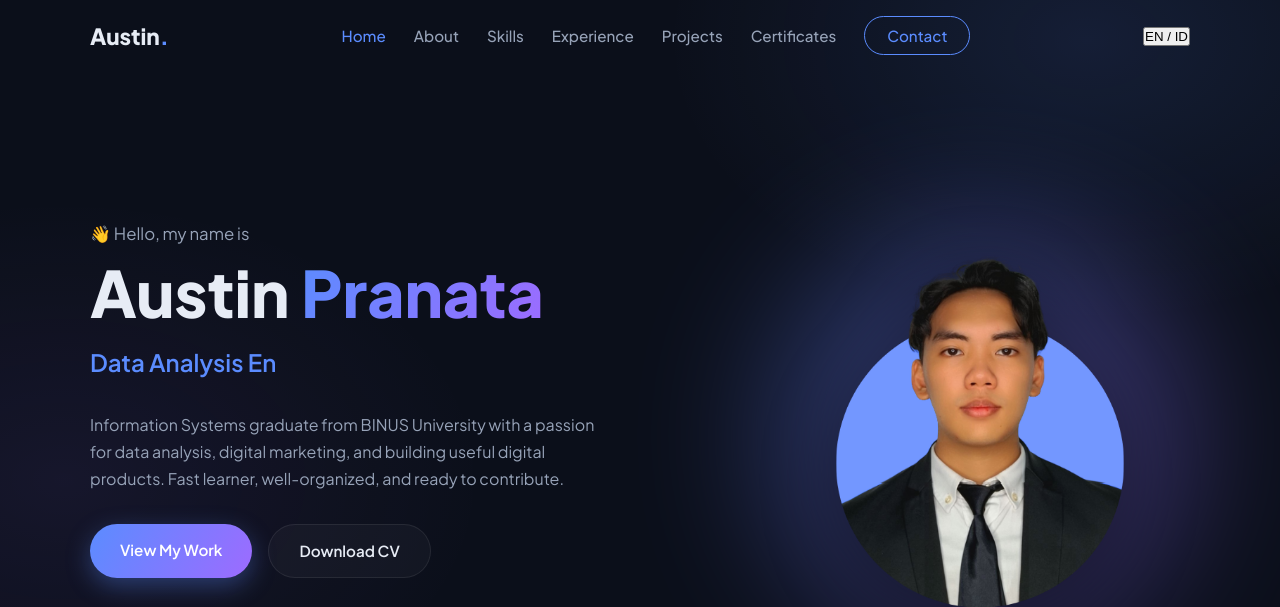
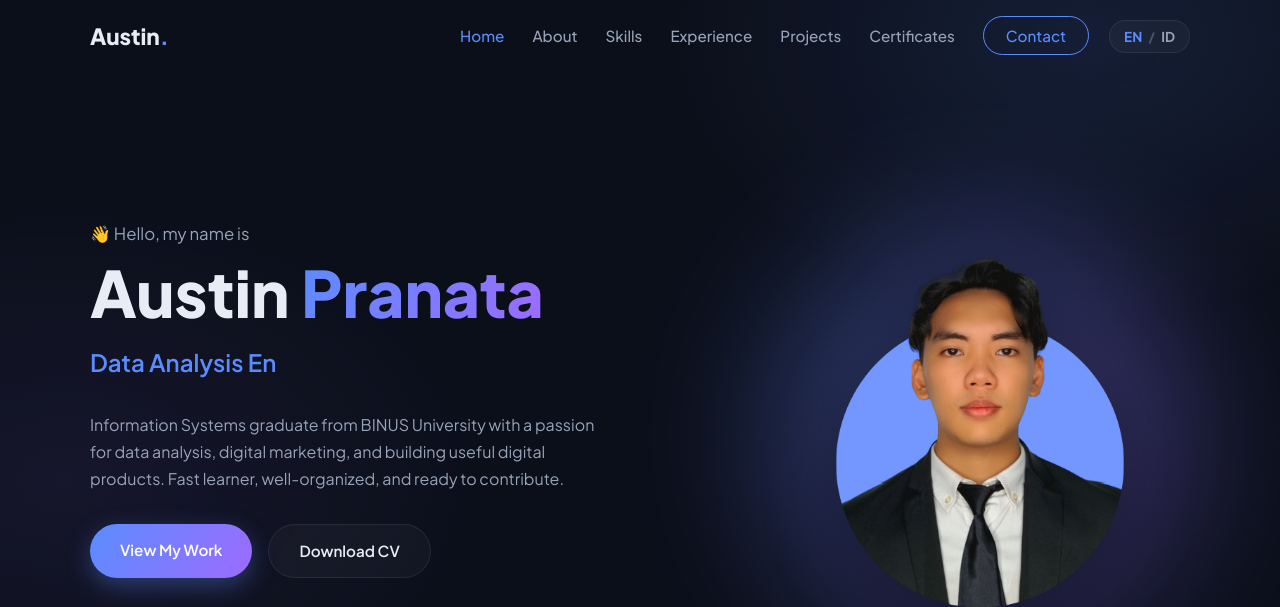
Before and after one commit to austinpranata/portfolio, a plain HTML site: page index.html in a window 1280 px wide. Shown: the top 607 px of the page. Drawn offline with Linux system fonts and the light colour scheme.

Commit message:
Add files via upload

```diff
--- a/style.css
+++ b/style.css
@@ -217,7 +217,7 @@ ul {
   height: var(--navbar-height);
   display: flex;
   align-items: center;
-  justify-content: space-between;
+  gap: 20px;
 }
 
 .logo {
@@ -229,6 +229,7 @@ ul {
   display: flex;
   align-items: center;
   gap: 28px;
+  margin-left: auto;   /* pushes the menu + buttons to the right side */
 }
 
 .nav-link {
@@ -259,6 +260,37 @@ ul {
 .nav-link-button.active {
   background: var(--color-accent);
   color: #ffffff;
+}
+
+/* Language switcher (EN / ID) */
+.lang-toggle {
+  display: flex;
+  align-items: center;
+  gap: 6px;
+  padding: 7px 14px;
+  border: 1px solid var(--color-border);
+  border-radius: var(--radius-button);
+  background: rgba(255, 255, 255, 0.03);
+  font-family: inherit;
+  font-size: 0.85rem;
+  font-weight: 700;
+  color: var(--color-text-muted);
+  cursor: pointer;
+  transition: var(--transition-smooth);
+}
+
+.lang-toggle:hover {
+  border-color: var(--color-accent);
+}
+
+/* The language currently shown gets the accent color
+   (the "active" class is switched by script.js) */
+.lang-option.active {
+  color: var(--color-accent);
+}
+
+.lang-divider {
+  opacity: 0.4;
 }
 
 /* Hamburger button — hidden on desktop, shown on mobile */
@@ -1037,6 +1069,13 @@ ul {
     display: flex;
   }
 
+  /* On mobile the menu leaves the navbar (it becomes a dropdown),
+     so the language button takes over pushing itself + the
+     hamburger to the right side */
+  .lang-toggle {
+    margin-left: auto;
+  }
+
   .nav-links {
     /* The menu becomes a dropdown panel under the navbar */
     position: fixed;
```
